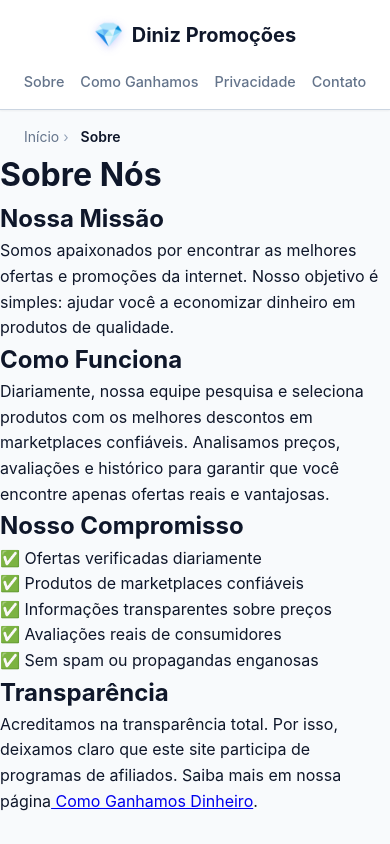
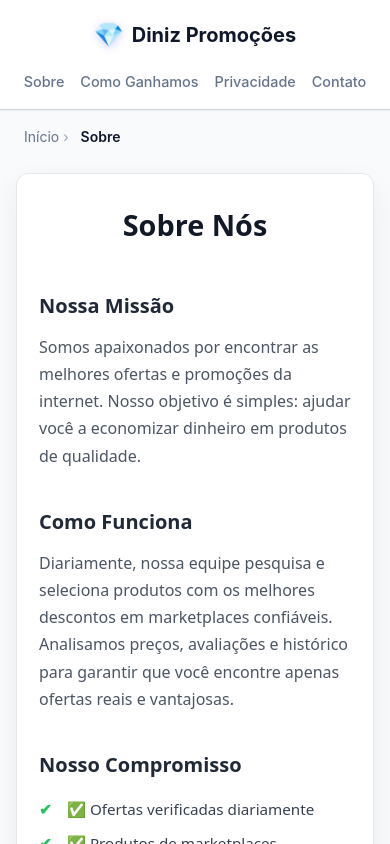
Before and after one commit to ManoelDiniz/DinizPiimentel-Afiliate, a Next.js app: page /sobre in a window 390 px wide. Shown: the top 844 px of the page. Built offline with nearby package versions, Linux system fonts and the light colour scheme.

Commit message:
feat: add CSS styles and import statements for various pages

```diff
--- a/app/como-ganhamos/page.tsx
+++ b/app/como-ganhamos/page.tsx
@@ -1,4 +1,6 @@
 import type { Metadata } from 'next';
+import '../css/como-ganhamos.css';
+
 
 export const metadata: Metadata = {
   title: 'Como Ganhamos Dinheiro',
--- /dev/null
+++ b/app/css/como-ganhamos.css
@@ -0,0 +1,84 @@
+.static-page {
+  max-width: 900px;
+  margin: 60px auto;
+  padding: 40px 36px;
+  background-color: #ffffff;
+  border-radius: 12px;
+  border: 1px solid #e5e7eb;
+  box-shadow: 0 8px 24px rgba(0, 0, 0, 0.06);
+  font-family: system-ui, -apple-system, BlinkMacSystemFont, "Segoe UI",
+    Roboto, Oxygen, Ubuntu, Cantarell, "Helvetica Neue", Arial, sans-serif;
+}
+
+/* Título principal */
+.static-page h1 {
+  text-align: center;
+  font-size: 2.2rem;
+  margin-bottom: 42px;
+  color: #111827;
+}
+
+/* Seções */
+.static-page section {
+  margin-bottom: 36px;
+}
+
+/* Títulos das seções */
+.static-page h2 {
+  font-size: 1.45rem;
+  margin-bottom: 12px;
+  color: #1f2937;
+}
+
+/* Parágrafos */
+.static-page p {
+  font-size: 1rem;
+  line-height: 1.7;
+  color: #4b5563;
+  margin-bottom: 12px;
+}
+
+/* Destaques */
+.static-page strong {
+  color: #111827;
+  font-weight: 600;
+}
+
+/* Lista */
+.static-page ul {
+  margin-top: 16px;
+  padding-left: 20px;
+}
+
+.static-page li {
+  margin-bottom: 10px;
+  font-size: 0.95rem;
+  color: #374151;
+}
+
+/* Link */
+.static-page a {
+  color: #2563eb;
+  font-weight: 500;
+  text-decoration: none;
+}
+
+.static-page a:hover {
+  text-decoration: underline;
+}
+
+/* Responsivo */
+@media (max-width: 768px) {
+  .static-page {
+    margin: 24px 16px;
+    padding: 28px 22px;
+  }
+
+  .static-page h1 {
+    font-size: 1.8rem;
+  }
+
+  .static-page h2 {
+    font-size: 1.25rem;
+  }
+}
--- /dev/null
+++ b/app/css/contato.css
@@ -0,0 +1,77 @@
+.static-page {
+  max-width: 900px;
+  margin: 60px auto;
+  padding: 40px 32px;
+  background-color: #ffffff;
+  border-radius: 12px;
+  border: 1px solid #e5e7eb;
+  box-shadow: 0 10px 25px rgba(0, 0, 0, 0.06);
+  font-family: system-ui, -apple-system, BlinkMacSystemFont, "Segoe UI", Roboto, Oxygen;
+}
+
+/* Título principal */
+.static-page h1 {
+  text-align: center;
+  font-size: 2.2rem;
+  margin-bottom: 40px;
+  color: #111827;
+}
+
+/* Seções */
+.static-page section {
+  margin-bottom: 36px;
+}
+
+/* Títulos das seções */
+.static-page h2 {
+  font-size: 1.4rem;
+  margin-bottom: 12px;
+  color: #1f2937;
+}
+
+/* Texto padrão */
+.static-page p {
+  color: #4b5563;
+  line-height: 1.6;
+  font-size: 1rem;
+}
+
+/* FAQ */
+.faq {
+  padding: 16px 20px;
+  border-left: 4px solid #6366f1;
+  background-color: #f9fafb;
+  border-radius: 8px;
+  margin-top: 16px;
+}
+
+.faq h3 {
+  margin-bottom: 6px;
+  font-size: 1.05rem;
+  color: #111827;
+}
+
+.faq p {
+  font-size: 0.95rem;
+}
+
+/* Email em destaque */
+.static-page strong {
+  color: #111827;
+}
+
+/* Responsividade */
+@media (max-width: 768px) {
+  .static-page {
+    margin: 24px 16px;
+    padding: 28px 20px;
+  }
+
+  .static-page h1 {
+    font-size: 1.8rem;
+  }
+
+  .static-page h2 {
+    font-size: 1.25rem;
+  }
+}
--- /dev/null
+++ b/app/css/privacidade.css
@@ -0,0 +1,92 @@
+.static-page {
+  max-width: 900px;
+  margin: 60px auto;
+  padding: 42px 36px;
+  background-color: #ffffff;
+  border-radius: 12px;
+  border: 1px solid #e5e7eb;
+  box-shadow: 0 10px 28px rgba(0, 0, 0, 0.06);
+  font-family: system-ui, -apple-system, BlinkMacSystemFont, "Segoe UI",
+    Roboto, Oxygen, Ubuntu, Cantarell, "Helvetica Neue", Arial, sans-serif;
+}
+
+/* Título principal */
+.static-page h1 {
+  text-align: center;
+  font-size: 2.2rem;
+  margin-bottom: 12px;
+  color: #111827;
+}
+
+/* Data de atualização */
+.last-updated {
+  text-align: center;
+  font-size: 0.9rem;
+  color: #6b7280;
+  margin-bottom: 40px;
+}
+
+/* Seções */
+.static-page section {
+  margin-bottom: 36px;
+}
+
+/* Títulos das seções */
+.static-page h2 {
+  font-size: 1.4rem;
+  margin-bottom: 12px;
+  color: #1f2937;
+}
+
+/* Texto */
+.static-page p {
+  font-size: 1rem;
+  line-height: 1.7;
+  color: #4b5563;
+  margin-bottom: 12px;
+}
+
+/* Destaque */
+.static-page strong {
+  color: #111827;
+  font-weight: 600;
+}
+
+/* Listas */
+.static-page ul {
+  margin-top: 12px;
+  padding-left: 20px;
+}
+
+.static-page li {
+  margin-bottom: 8px;
+  font-size: 0.95rem;
+  color: #374151;
+}
+
+/* Links */
+.static-page a {
+  color: #2563eb;
+  font-weight: 500;
+  text-decoration: none;
+}
+
+.static-page a:hover {
+  text-decoration: underline;
+}
+
+/* Responsividade */
+@media (max-width: 768px) {
+  .static-page {
+    margin: 24px 16px;
+    padding: 28px 22px;
+  }
+
+  .static-page h1 {
+    font-size: 1.8rem;
+  }
+
+  .static-page h2 {
+    font-size: 1.25rem;
+  }
+}
--- /dev/null
+++ b/app/css/sobre.css
@@ -0,0 +1,90 @@
+.static-page {
+  max-width: 900px;
+  margin: 60px auto;
+  padding: 42px 36px;
+  background-color: #ffffff;
+  border-radius: 12px;
+  border: 1px solid #e5e7eb;
+  box-shadow: 0 10px 28px rgba(0, 0, 0, 0.06);
+  font-family: system-ui, -apple-system, BlinkMacSystemFont, "Segoe UI",
+    Roboto, Oxygen, Ubuntu, Cantarell, "Helvetica Neue", Arial, sans-serif;
+}
+
+/* Título principal */
+.static-page h1 {
+  text-align: center;
+  font-size: 2.2rem;
+  margin-bottom: 42px;
+  color: #111827;
+}
+
+/* Seções */
+.static-page section {
+  margin-bottom: 36px;
+}
+
+/* Títulos */
+.static-page h2 {
+  font-size: 1.4rem;
+  margin-bottom: 12px;
+  color: #1f2937;
+}
+
+/* Texto */
+.static-page p {
+  font-size: 1rem;
+  line-height: 1.7;
+  color: #4b5563;
+}
+
+/* Listas */
+.static-page ul {
+  margin-top: 16px;
+  padding-left: 0;
+  list-style: none;
+}
+
+.static-page li {
+  margin-bottom: 10px;
+  font-size: 0.95rem;
+  color: #374151;
+  padding-left: 28px;
+  position: relative;
+}
+
+/* Check customizado */
+.static-page li::before {
+  content: "✔";
+  position: absolute;
+  left: 0;
+  top: 0;
+  color: #22c55e;
+  font-weight: bold;
+}
+
+/* Links */
+.static-page a {
+  color: #2563eb;
+  font-weight: 500;
+  text-decoration: none;
+}
+
+.static-page a:hover {
+  text-decoration: underline;
+}
+
+/* Responsivo */
+@media (max-width: 768px) {
+  .static-page {
+    margin: 24px 16px;
+    padding: 28px 22px;
+  }
+
+  .static-page h1 {
+    font-size: 1.8rem;
+  }
+
+  .static-page h2 {
+    font-size: 1.25rem;
+  }
+}
--- a/app/privacidade/page.tsx
+++ b/app/privacidade/page.tsx
@@ -1,4 +1,5 @@
 import type { Metadata } from 'next';
+import '../css/privacidade.css';
 
 export const metadata: Metadata = {
   title: 'Política de Privacidade',
--- a/app/sobre/page.tsx
+++ b/app/sobre/page.tsx
@@ -1,4 +1,5 @@
 import type { Metadata } from 'next';
+import '../css/sobre.css';
 
 export const metadata: Metadata = {
   title: 'Sobre Nós',
```
Also changed, not shown: app/contato/page.tsx (+4 -18 lines).
